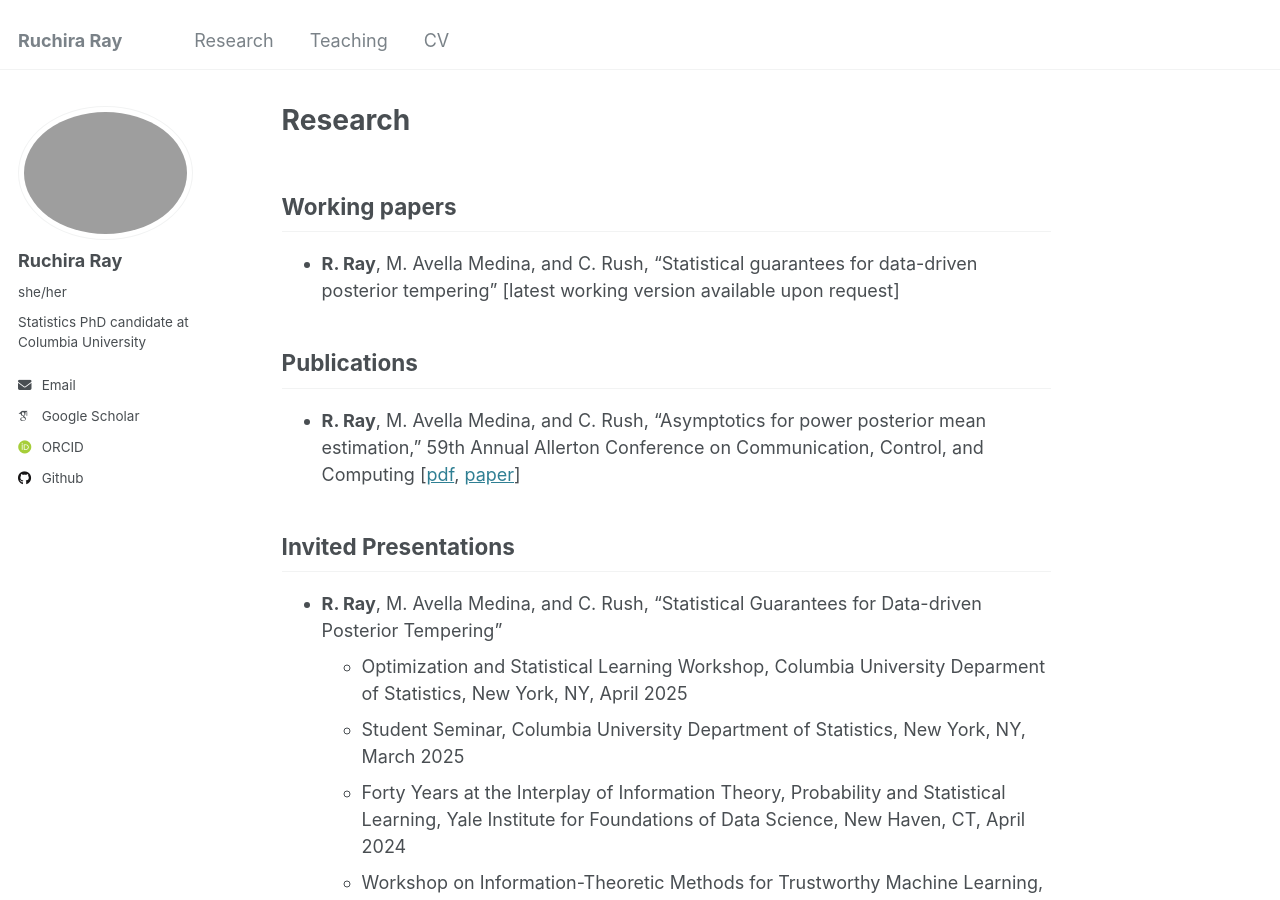
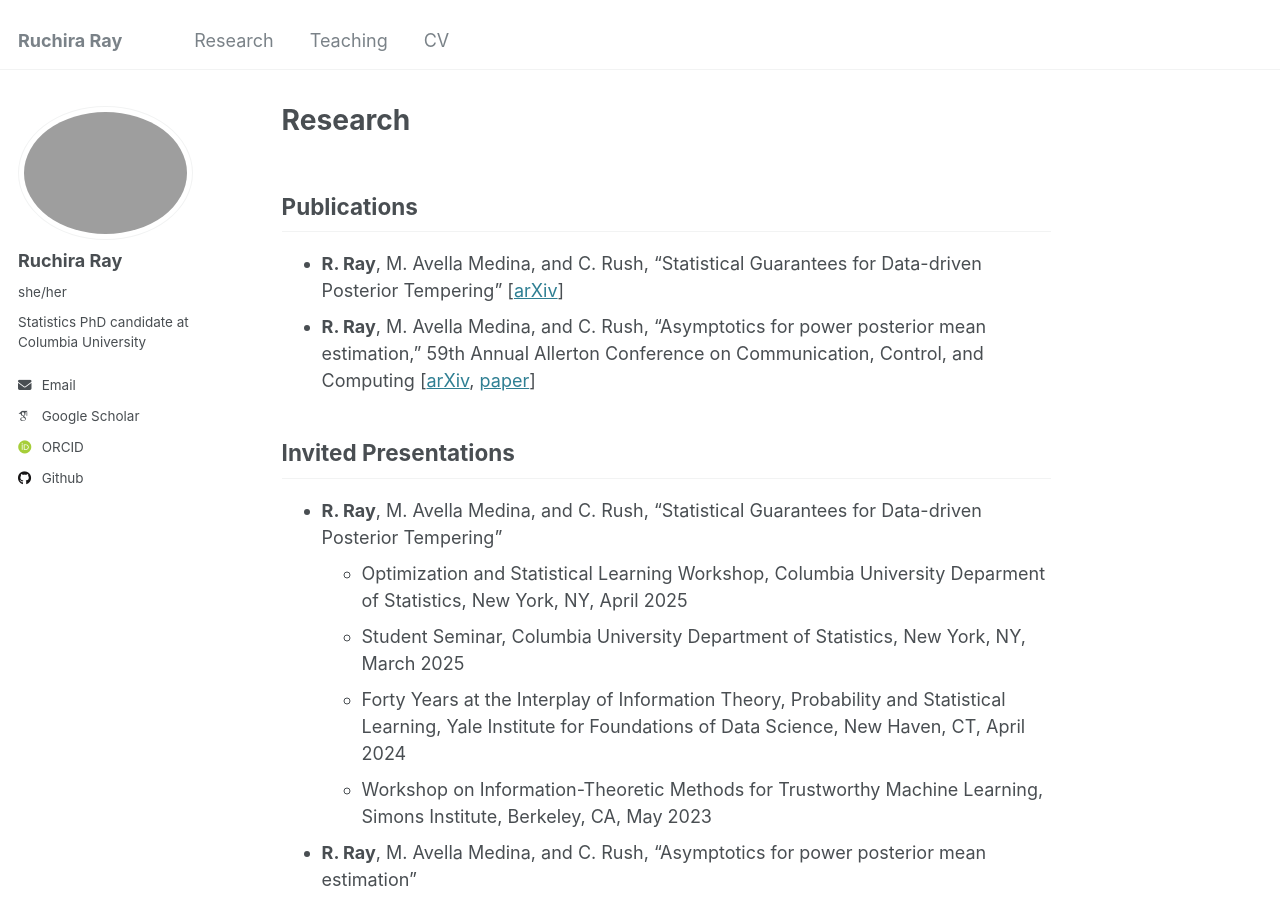
Before and after one commit to rray123/rray123.github.io, a Jekyll site: the page built from _pages/research.md, in a window 1280 px wide and 900 px high. Built offline with Jekyll 4.4.1, drawn with Linux system fonts in a browser that asks for light colours; some web fonts are replaced.

Commit message:
Update research.md

```diff
--- a/_pages/research.md
+++ b/_pages/research.md
@@ -7,11 +7,9 @@ output:
     df_print: paged
 ---
 
-## Working papers
-* **R. Ray**, M. Avella Medina, and C. Rush, "Statistical guarantees for data-driven posterior tempering" [latest working version available upon request]
-
 ## Publications
-* **R. Ray**, M. Avella Medina, and C. Rush, "Asymptotics for power posterior mean estimation," 59th Annual Allerton Conference on Communication, Control, and Computing [[pdf](https://arxiv.org/pdf/2310.07900), [paper](https://ieeexplore.ieee.org/document/10313460)]
+* **R. Ray**, M. Avella Medina, and C. Rush, "Statistical Guarantees for Data-driven Posterior Tempering" [[arXiv](https://arxiv.org/abs/2601.09122)]
+* **R. Ray**, M. Avella Medina, and C. Rush, "Asymptotics for power posterior mean estimation," 59th Annual Allerton Conference on Communication, Control, and Computing [[arXiv](https://arxiv.org/abs/2310.07900v2), [paper](https://ieeexplore.ieee.org/document/10313460)]
 
 ## Invited Presentations
 * **R. Ray**, M. Avella Medina, and C. Rush, "Statistical Guarantees for Data-driven Posterior Tempering"
```
